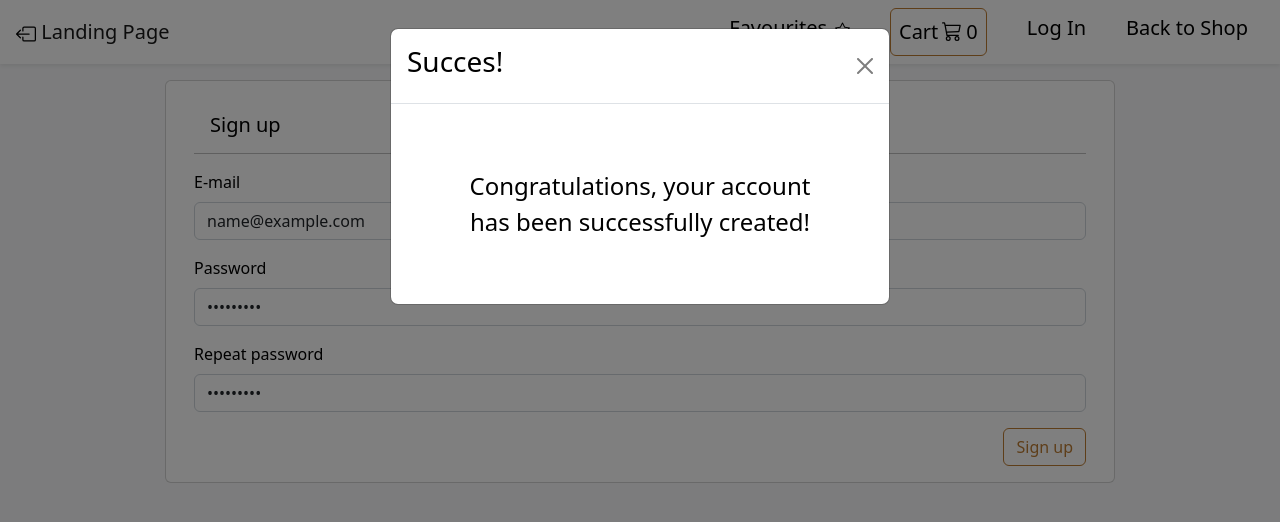
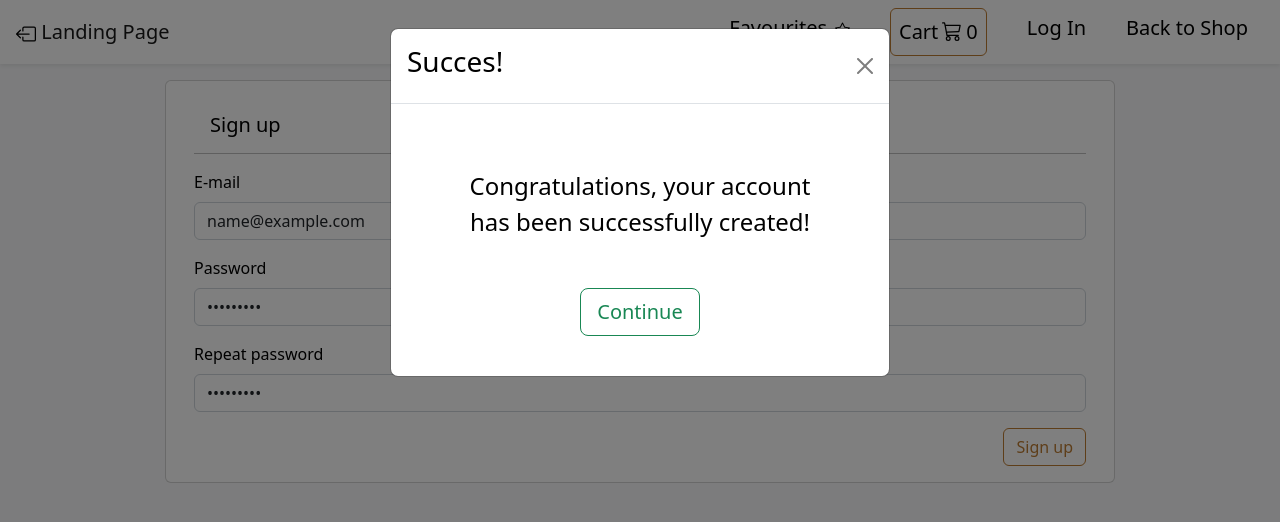
Before and after one commit to philica94/GreenGrocery, a React (Create React App) app: page /green-grocery/sign-up in a window 1280 px wide. Both pictures are taken after typing "name@example.com", "Sample123", "Sample123" into the empty fields and a click on the button "Sign up". Shown: the top 522 px of the page. Built offline with nearby package versions, Linux system fonts and the light colour scheme.

Commit message:
feat: improve SignUp component, show different messages

```diff
--- a/src/components/green-grocery/login/SignUp.js
+++ b/src/components/green-grocery/login/SignUp.js
@@ -1,5 +1,5 @@
-import { useRef } from 'react';
-import { useDispatch } from 'react-redux';
+import { useRef, useState } from 'react';
+import { useDispatch, useSelector } from 'react-redux';
 import { useHistory } from 'react-router-dom';
 import { useModal } from '../../../hooks/useModal';
 
@@ -15,6 +15,8 @@ const SignUp = () => {
   const repeatedPasswordRef = useRef();
   const disptach = useDispatch();
   const history = useHistory();
+  const users = useSelector((state) => state.auth.users);
+  const [userAccountAlreadyExists, setUserAccountAlreadyExists] = useState(false);
 
   const submitRegisterHandler = (e) => {
     e.preventDefault();
@@ -28,6 +30,11 @@ const SignUp = () => {
     const passwordMin6Chars = enteredPassword.length >= 6;
     const passwordMatchesNumber = enteredPassword.match(/[0-9]/g);
 
+    const userAccountAlreadyExistsHandler = users.find(({ username }) => username === enteredUsername);
+    if (userAccountAlreadyExistsHandler) {
+      setUserAccountAlreadyExists(true);
+    }
+
     if (!usernameValidity) {
       alert('You have entered an invalid email address');
     } else if (enteredPassword !== enteredRepeatedPassword) {
@@ -38,17 +45,30 @@ const SignUp = () => {
       alert('Password must contain a number');
     } else {
       disptach(authActions.signUp(userSingUpData));
-      // history.push('/green-grocery/login');
       openModalHandler();
     }
   };
 
   const { showModal, openModal: openModalHandler, closeModal: closeModalHandler } = useModal();
 
-  const successMessage = (
-    <p className='text-center m-5 fs-4 lh-base text-break'>
-      Congratulations, your account has been successfully created!
-    </p>
+  const openSignInPageHandler = () => {
+    history.push('/green-grocery/login');
+  };
+
+  const createdAccountMessage = 'Congratulations, your account has been successfully created!';
+  const enteredEmailExistsMessage = 'This email address already exists in the database. Please sing in.';
+
+  const messageContent = (
+    <div>
+      <p className='text-center m-5 fs-4 lh-base text-break'>
+        {userAccountAlreadyExists ? enteredEmailExistsMessage : createdAccountMessage}
+      </p>
+      <div className='text-center mb-4'>
+        <Button className='btn-outline-success btn-lg' onClick={openSignInPageHandler}>
+          Continue
+        </Button>
+      </div>
+    </div>
   );
 
   return (
@@ -67,8 +87,12 @@ const SignUp = () => {
           </div>
         </form>
       </Card>
-      <Modal show={showModal} onClose={closeModalHandler} header={<h3>Succes!</h3>}>
-        {successMessage}
+      <Modal
+        show={showModal}
+        onClose={closeModalHandler}
+        header={<h3>{userAccountAlreadyExists ? 'Oops!' : 'Succes!'}</h3>}
+      >
+        {messageContent}
       </Modal>
     </div>
   );
```
